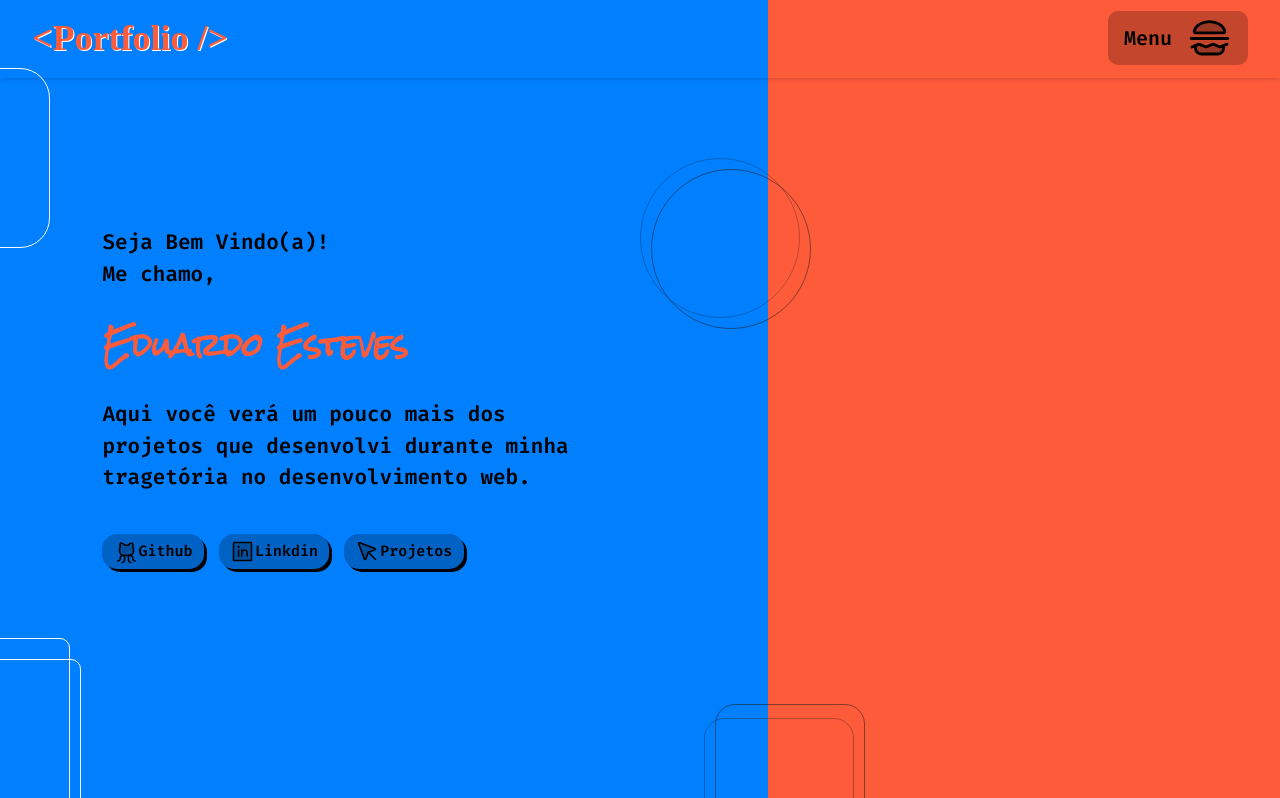
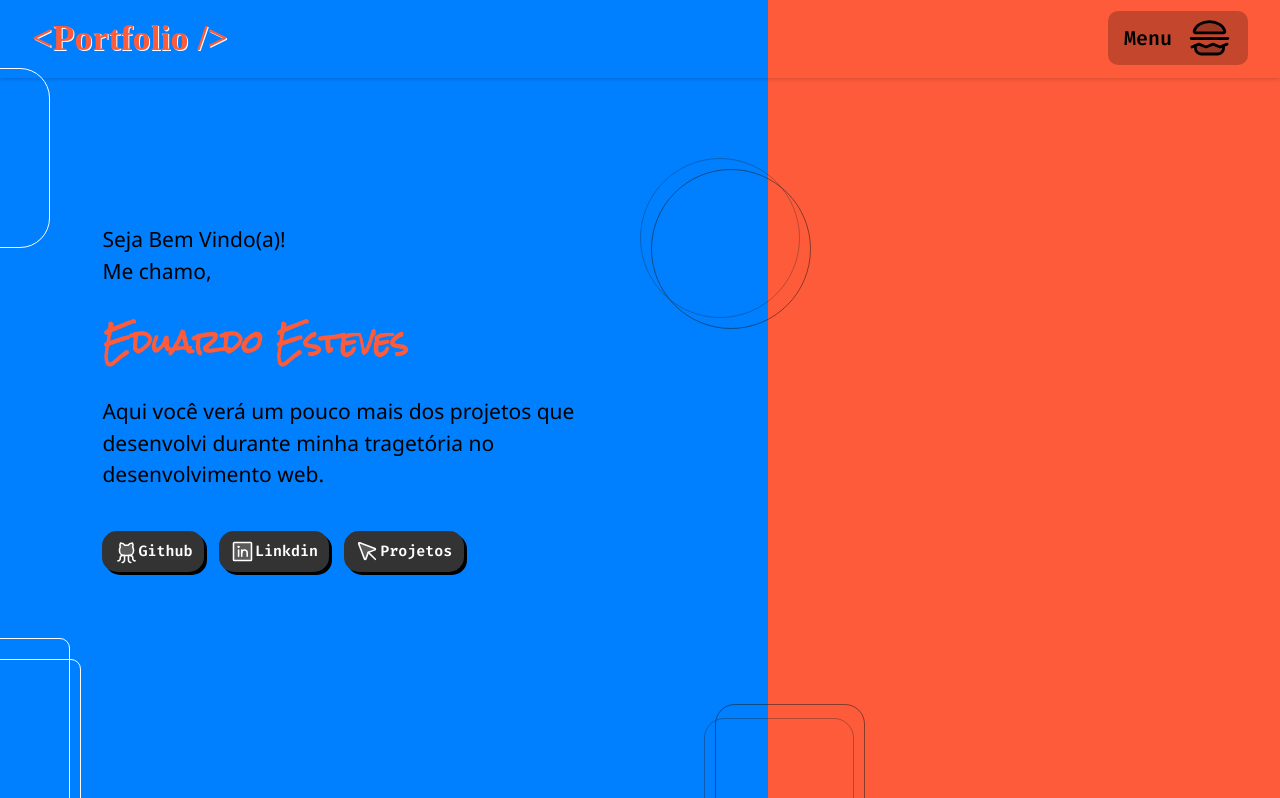
Before and after one commit to eduuesteves/new-portfolio, a React (Vite) app: page / in a window 1280 px wide. Shown: the part 82-880 px from the top of the page. Built offline with nearby package versions, Linux system fonts and the light colour scheme; a web font is replaced by a local one.

Commit message:
Bug fix in "Home" and "Fonts"

```diff
--- a/src/components/Header/index.tsx
+++ b/src/components/Header/index.tsx
@@ -21,9 +21,9 @@ export function Header() {
                 <span>Menu</span>
                 {
                     isOpen ?
-                    <X size={45} color="#000" weight="bold" className="iconMenu" />
+                    <X id="Menu" size={45} color="#000" weight="bold" className="iconMenu" />
                     :
-                    <Hamburger size={45} color="#000" weight="duotone" className="iconMenu" />
+                    <Hamburger id="Menu" size={45} color="#000" weight="duotone" className="iconMenu" />
                 }
                 </button>
             </div>
--- a/src/components/Home/style.scss
+++ b/src/components/Home/style.scss
@@ -1,4 +1,5 @@
 @import "../../styles/Colors.scss";
+@import "../../styles/Fonts.scss";
 
 @keyframes text {
     0% {
@@ -113,6 +114,7 @@
 
             p {
                 font-size: 21px;
+                font-family: 'Segoe UI', Tahoma, Geneva, Verdana, sans-serif;
 
                 &:nth-child(2) {
                     margin-bottom: 2rem;
@@ -125,7 +127,7 @@
 
             strong {
                 color: $red;
-                font-family: 'Rock Salt', cursive;
+                font-family: $rock;
                 font-size: 36px;
             }
 
@@ -139,19 +141,20 @@
             gap: 15px;
 
             button {
-                padding: .3rem .7rem;
+                padding: .5rem .7rem;
                 display: flex;
                 align-items: center;
                 border-radius: 15px;
                 font-size: 15px;
                 cursor: pointer;
                 transition: .2s linear;
-                background: $black-transparent;
                 box-shadow: 3px 3px 0 $black;
+                background: #333;
+                color: #fff;
 
                 &:hover {
-                    background: #333;
-                    color: #fff;
+                    box-shadow: 3px 3px 0 $white;
+                    opacity: .9;
                 }
 
                 .img-social {
--- a/src/styles/Fonts.scss
+++ b/src/styles/Fonts.scss
@@ -1,2 +1,3 @@
 $shrikhand: 'Shrikhand', serif;
 $fire: 'Fira Code', monospace;
+$rock: 'Rock Salt', cursive;
```
